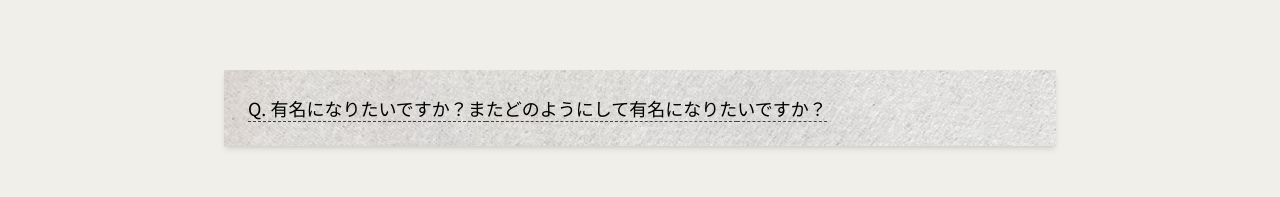
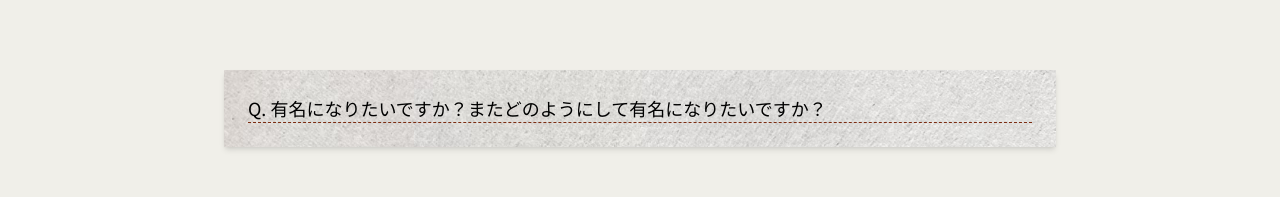
Before and after one commit to kimukimuyuya/36-questions, a Next.js app in the folder my-app/: page /questions/1 in a window 1280 px wide. Shown: the part 286-483 px from the top of the page. Built offline with nearby package versions, Linux system fonts and the light colour scheme.

Commit message:
feat: :bug: QuestionCardの文章すべての行にアンダーラインがひかれるように修正

```diff
--- a/my-app/src/components/QuestionCard.tsx
+++ b/my-app/src/components/QuestionCard.tsx
@@ -1,9 +1,8 @@
-import React from "react";
-//FIXME: 点線の長さがばらばらになる
-function splitIntoRectWidth(question?: string) {
-  const rectWidth = 200;
+import React, { useEffect, useRef, useState } from "react";
+
+function splitIntoRectWidth(question: string, rectWidth: number) {
   const result = [];
-  if (!question) return;
+  if (!question) return [];
   while (question.length > 0) {
     const fittedText = getFittedTextWithinWidth(question, rectWidth);
     result.push(fittedText);
@@ -15,11 +14,12 @@ function splitIntoRectWidth(question?: string) {
 
 function getFittedTextWithinWidth(text: string, rectWidth: number) {
   let chunk = "";
+  const ctx = document.createElement("canvas").getContext("2d");
+  if (!ctx) return;
+  ctx.font = "18px sans-jp";
+
   for (let i = 0; i < text.length; i++) {
     chunk += text[i];
-    const ctx = document.createElement("canvas").getContext("2d");
-    if (!ctx) return;
-    ctx.font = "14px sans-serif";
     const chunkWidth = ctx.measureText(chunk).width;
     if (chunkWidth > rectWidth) {
       chunk = chunk.slice(0, -1);
@@ -27,21 +27,39 @@ function getFittedTextWithinWidth(text: string, rectWidth: number) {
     }
   }
   return chunk;
+}
 
-}
-const QuestionCard = ({ question }: { question: string }) => {
+const QuestionCard = ({ question }: {question: string}) => {
+  const [rectWidth, setRectWidth] = useState(0);
+  const cardRef = useRef(null);
+
+  useEffect(() => {
+    if (cardRef.current) {
+      const width = (cardRef.current as HTMLElement)?.offsetWidth || 0;
+      setRectWidth(width);
+    }
+  }, []);
+
   const questionText = 'Q. ' + question;
-  const splitQuestion = splitIntoRectWidth(questionText);
+  const splitQuestion = splitIntoRectWidth(questionText, rectWidth);
 
   return (
-    <div className="p-6 shadow-md"
-    style={{
-      backgroundImage: "url('/paper.jpg')",
-      backgroundSize: "cover",
-    }}>
-    {splitQuestion?.map((text, index) => (
-      <span key={index} className="text-lg border-dashed border-b border-orange-900">{text}</span>
-    ))}
+    <div
+      className="p-6 shadow-md"
+      style={{
+        backgroundImage: "url('/paper.jpg')",
+        backgroundSize: "cover",
+      }}
+    >
+      {splitQuestion.map((text, index) => (
+        <span
+          ref={cardRef}
+          key={index}
+          className="w-full block text-lg border-dashed border-b border-orange-900"
+        >
+          {text}
+        </span>
+      ))}
     </div>
   );
 }
```
